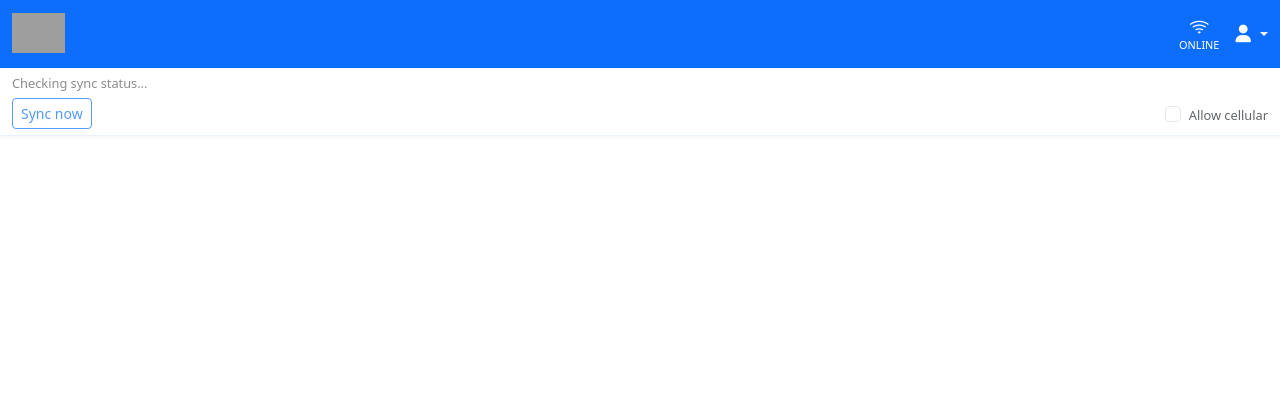
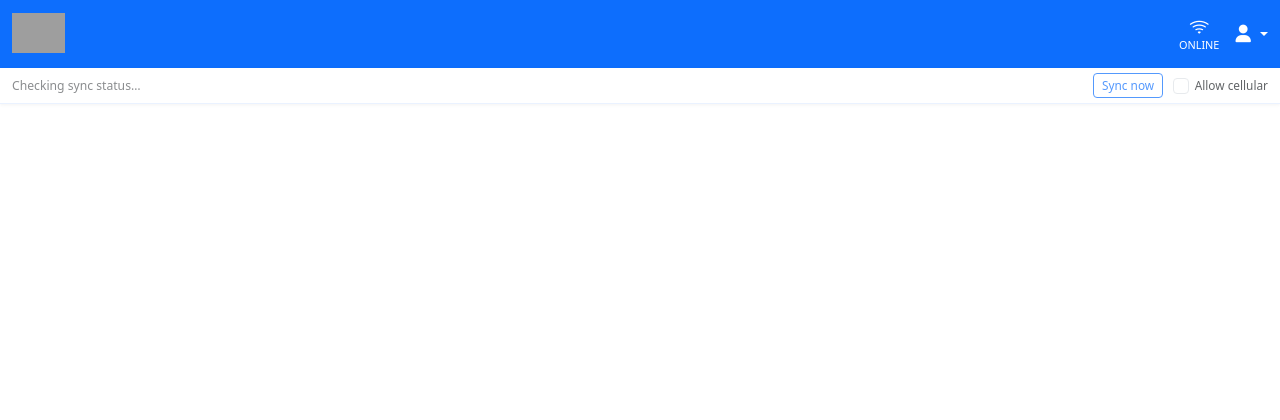
Before and after one commit to tcubed/geokr, a Python web app: template app/templates/findloc.html in a window 1280 px wide. Shown: the top 420 px of the page. After the commit the page ends 104 px from the top, so only its background shows below. Run offline with Jinja, Linux system fonts and the light colour scheme; the template is opened without the code that fills it, so the values that code supplies are empty; some libraries are stand-ins or nearby versions; grey boxes are pictures that could not be loaded.

Commit message:
subnavbar tweaks

```diff
--- a/app/templates/base.html
+++ b/app/templates/base.html
@@ -172,7 +172,7 @@
       }
     }
 
-    @media (max-width: 420px) {
+    @media (max-width: 375px) {
       .brand-caption {
         display: none;
       }
--- a/app/templates/findloc.html
+++ b/app/templates/findloc.html
@@ -273,40 +273,28 @@ Geokr{% if game and game.name %} - {{ game.name }}{% endif %}
 }
 
 .sync-toolbar-inner {
-  padding: 0.35rem 0.75rem;
-}
-
-.sync-toolbar-summary {
-  width: 100%;
+  padding: 0.3rem 0.75rem;
   display: flex;
   align-items: center;
   justify-content: space-between;
   gap: 10px;
-  background: none;
-  border: 0;
-  padding: 0;
-  text-align: left;
-  color: inherit;
+  flex-wrap: wrap;
 }
 
 .sync-toolbar-message {
-  min-width: 0;
-  font-size: 0.82rem;
+  min-width: 120px;
+  font-size: 0.76rem;
+  line-height: 1.1;
+  flex: 1 1 180px;
 }
 
-.sync-toolbar-summary-right {
-  display: flex;
+.sync-toolbar-controls {
+  display: inline-flex;
   align-items: center;
-  gap: 8px;
-  flex-shrink: 0;
-}
-
-.sync-toolbar-body {
-  display: flex;
-  align-items: center;
-  justify-content: space-between;
-  gap: 12px;
-  padding-top: 0.35rem;
+  justify-content: flex-end;
+  gap: 10px;
+  flex: 999 1 auto;
+  flex-wrap: wrap;
 }
 
 #pending-badge {
@@ -318,28 +306,51 @@ Geokr{% if game and game.name %} - {{ game.name }}{% endif %}
   display:none;
 }
 
-.sync-toolbar-body .small,
 .sync-toolbar-message.small {
-  font-size: 0.8rem !important;
+  font-size: 0.76rem !important;
 }
 
-.sync-toolbar-body .form-check-label {
+.sync-toolbar-controls .form-check {
+  display: inline-flex;
+  align-items: center;
+  gap: 0.35rem;
+  margin-bottom: 0;
+}
+
+.sync-toolbar-controls .form-check-input {
+  margin-top: 0;
+}
+
+.sync-toolbar-controls .form-check-label {
   white-space: nowrap;
+  font-size: 0.74rem;
+}
+
+.sync-toolbar-controls .btn {
+  padding-top: 0.18rem;
+  padding-bottom: 0.18rem;
+  font-size: 0.74rem;
 }
 
 @media (max-width: 576px) {
   .sync-toolbar-inner {
     padding-left: 0.5rem;
     padding-right: 0.5rem;
+    gap: 8px;
   }
 
-  .sync-toolbar-body {
-    flex-wrap: wrap;
-    justify-content: flex-start;
-    gap: 8px 12px;
+  .sync-toolbar-message {
+    flex-basis: 100%;
+    min-width: 0;
   }
 
-  .sync-toolbar-body .form-check-label {
+  .sync-toolbar-controls {
+    width: 100%;
+    justify-content: space-between;
+    gap: 8px;
+  }
+
+  .sync-toolbar-controls .form-check-label {
     font-size: 0.76rem;
   }
 }
@@ -349,13 +360,9 @@ Geokr{% if game and game.name %} - {{ game.name }}{% endif %}
 {% block subnav %}
 <div id="sync-toolbar" class="sync-toolbar sync-idle">
   <div class="sync-toolbar-inner">
-    <div class="sync-toolbar-summary">
-      <div id="sync-state-text" class="sync-toolbar-message small text-muted">Checking sync status…</div>
-      <div class="sync-toolbar-summary-right">
-        <div id="pending-badge">⏳ <span id="pending-count">0</span> pending</div>
-      </div>
-    </div>
-    <div id="sync-toolbar-body" class="sync-toolbar-body">
+    <div id="sync-state-text" class="sync-toolbar-message small text-muted">Checking sync status…</div>
+    <div class="sync-toolbar-controls">
+      <div id="pending-badge">⏳ <span id="pending-count">0</span> pending</div>
       <button id="sync-now-btn" type="button" class="btn btn-sm btn-outline-primary">Sync now</button>
       <div class="form-check m-0">
         <input class="form-check-input" type="checkbox" id="allow-cellular-sync">
```
Also changed, not shown: app/templates/map/play.html (+42 -37 lines).
